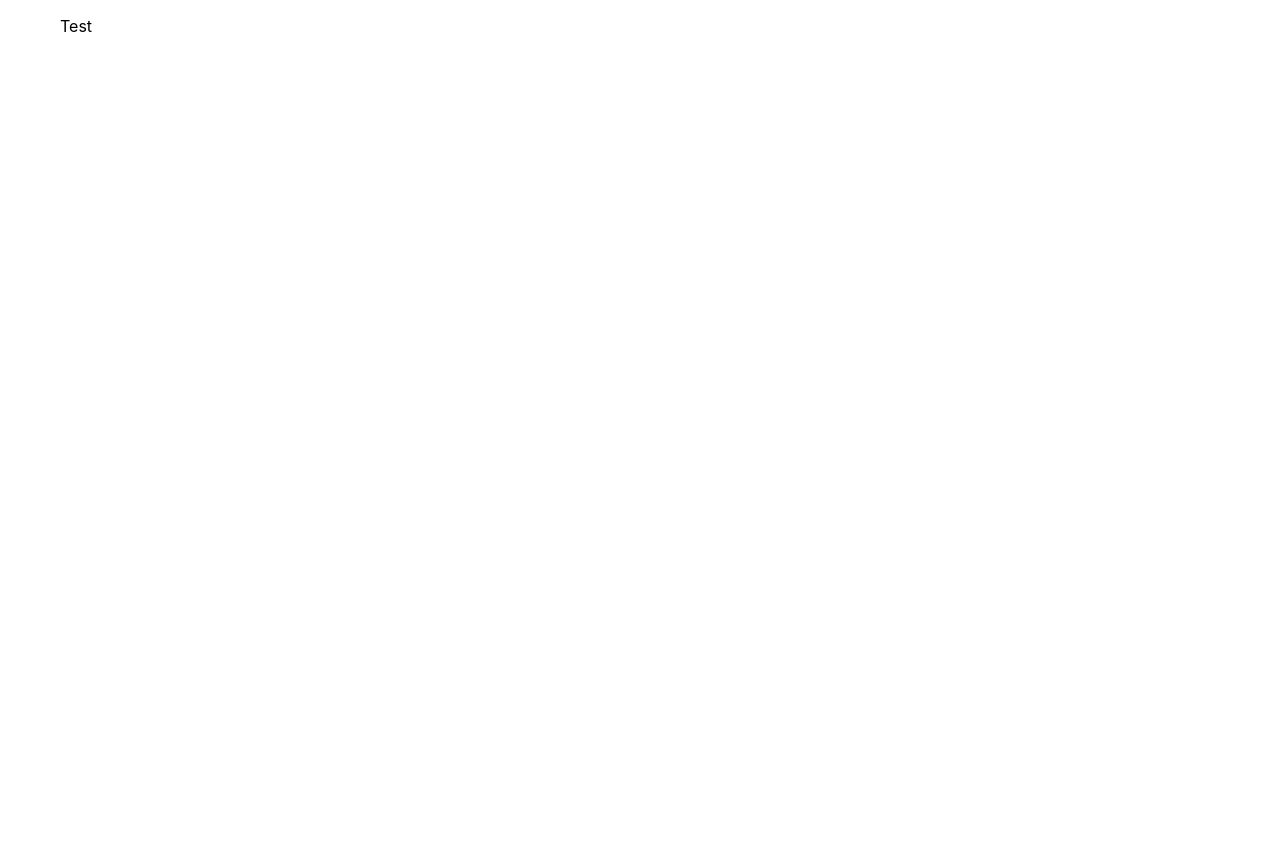
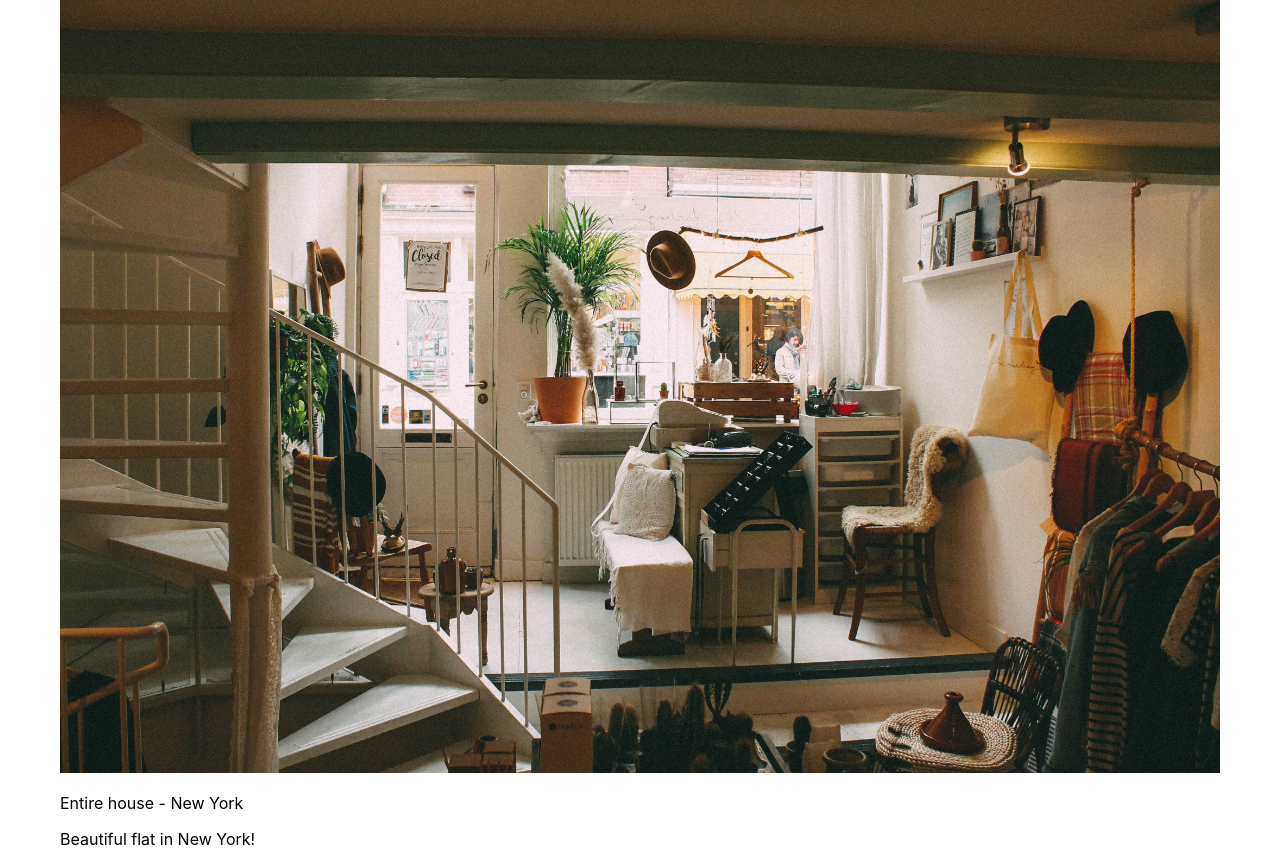
Before and after one commit to rt3me/nextjs-bnb, a Next.js app: page /houses/1 in a window 1280 px wide. Before the commit the page ends 800 px from the top, so only its background shows below. Built offline with nearby package versions, Linux system fonts and the light colour scheme.

Commit message:
Added getServerSideProps and House comopnent

```diff
--- a/pages/houses/[id].jsx
+++ b/pages/houses/[id].jsx
@@ -1,7 +1,24 @@
-export default function House() {
+import houses from '../../houses';
+
+export default function House(props) {
   return (
     <div>
-      <p>Test</p>
+      <img src={props.house.picture} alt={props.house.title} width="100%" />
+
+      <p>
+        {props.house.type} - {props.house.town}
+      </p>
+      <p>{props.house.title}</p>
     </div>
   )
 }
+
+export async function getServerSideProps({ query }) {
+  const { id } = query;
+
+  return {
+    props: {
+      house: houses.filter((house) => house.id === parseInt(id))[0],
+    }
+  };
+}
```
